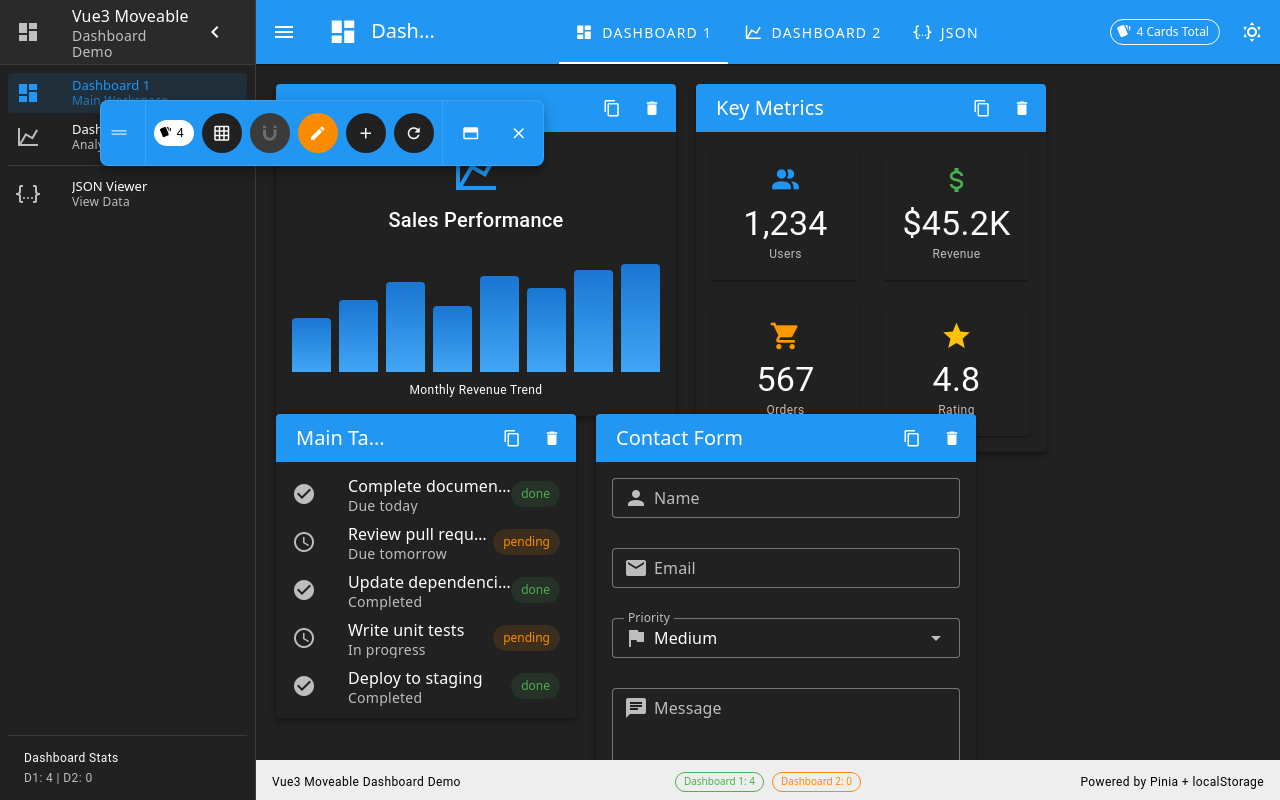
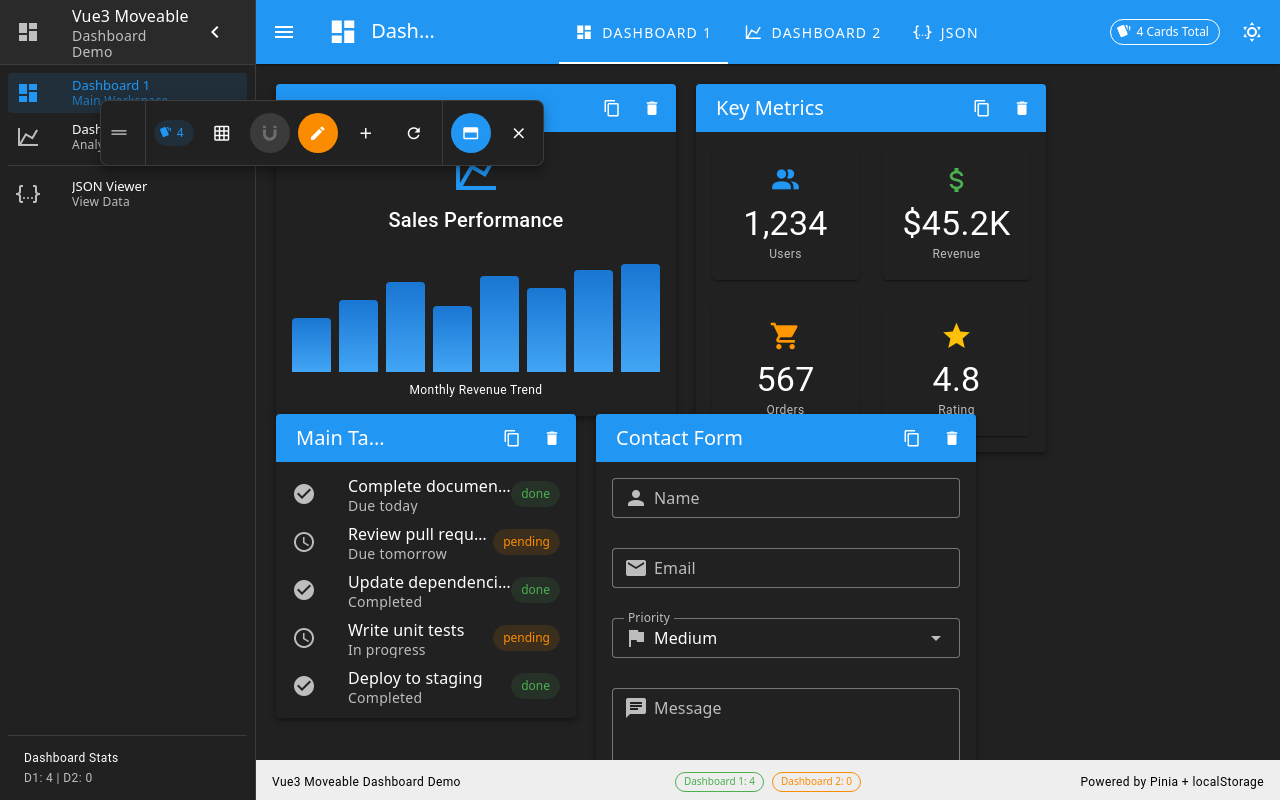
Before and after one commit to hoegerenterprise/vue3_moveabledashboard, a Vue app: page /dashboard1 in a window 1280 px wide. Both pictures are taken after a click on the button 1256 px from the left and 88 px from the top of the page. Built offline with nearby package versions, Linux system fonts and the light colour scheme.

Commit message:
fix(color): Fix background color of floating menu buttons

```diff
--- a/src/components/FloatingToolbar.vue
+++ b/src/components/FloatingToolbar.vue
@@ -2,7 +2,7 @@
   <transition name="fade">
     <v-toolbar
       v-if="visible"
-      :color="color"
+      color="surface"
       rounded="lg"
       border
       floating
--- a/src/pages/Dashboard1.vue
+++ b/src/pages/Dashboard1.vue
@@ -127,7 +127,7 @@
       @close="showFloatingToolbar = false"
     >
       <template #prepend>
-        <v-chip size="small" variant="flat" color="white" class="mr-2">
+        <v-chip size="small" variant="tonal" color="primary" class="mr-2">
           <v-icon start size="small">mdi-cards</v-icon>
           {{ dashboard.totalCards.value }}
         </v-chip>
--- a/src/pages/Dashboard2.vue
+++ b/src/pages/Dashboard2.vue
@@ -127,7 +127,7 @@
       @close="showFloatingToolbar = false"
     >
       <template #prepend>
-        <v-chip size="small" variant="flat" color="white" class="mr-2">
+        <v-chip size="small" variant="tonal" color="secondary" class="mr-2">
           <v-icon start size="small">mdi-cards</v-icon>
           {{ dashboard.totalCards.value }}
         </v-chip>
```
